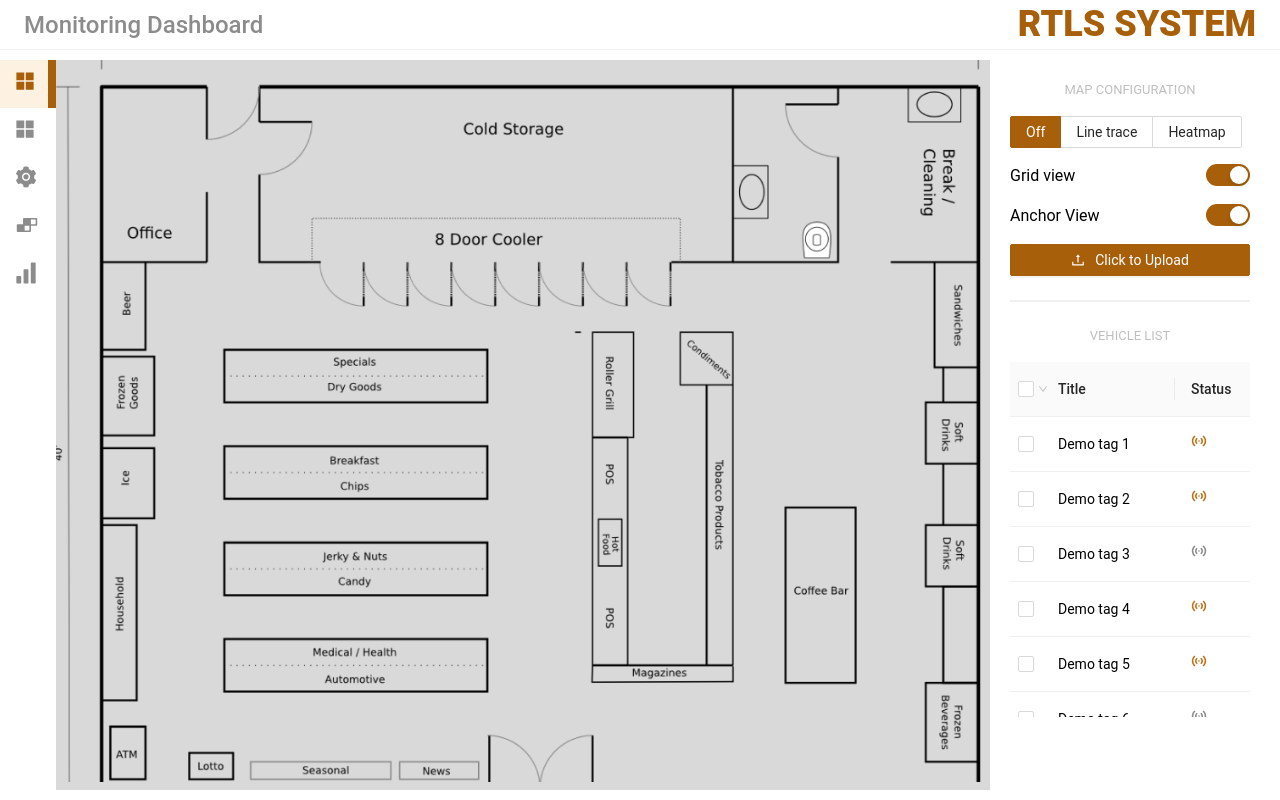
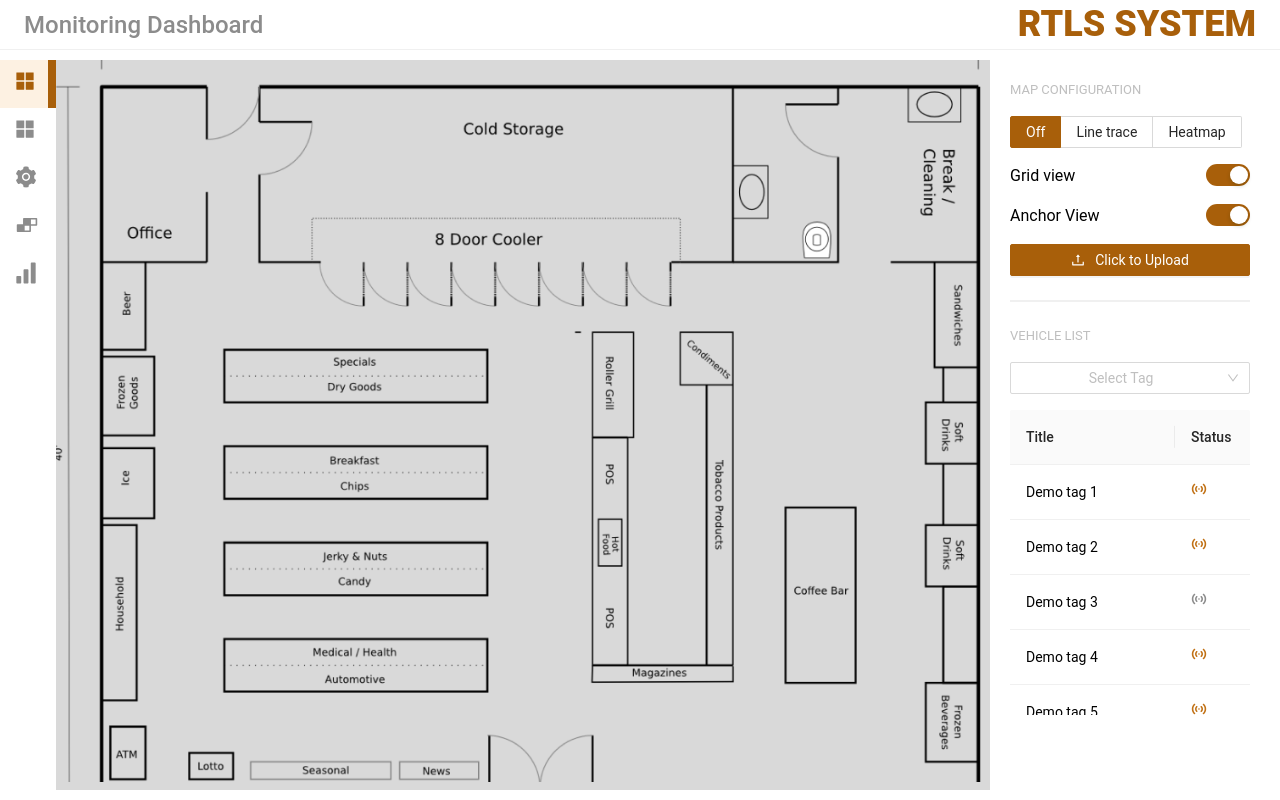
Before and after one commit to hahuyhungdev/heatmapAdvanced, a React (Create React App) app: page / in a window 1280 px wide. Built offline with nearby package versions, Linux system fonts and the light colour scheme.

Commit message:
feat: implement select data

```diff
--- a/src/assets/styles/antdesign.css
+++ b/src/assets/styles/antdesign.css
@@ -9,24 +9,36 @@
 .antCustom :where(.css-dev-only-do-not-override-acm2ia).ant-pagination .ant-pagination-item-active a {
   color: #c17115;
 }
-.antCustom :where(.css-dev-only-do-not-override-acm2ia).ant-pagination .ant-pagination-item:not(.ant-pagination-item-active):hover{
+.antCustom
+  :where(.css-dev-only-do-not-override-acm2ia).ant-pagination
+  .ant-pagination-item:not(.ant-pagination-item-active):hover {
   background-color: white;
   border: 1px solid #c17115;
 }
-.antCustom :where(.css-dev-only-do-not-override-acm2ia).ant-pagination .ant-pagination-item a:hover{
+.antCustom :where(.css-dev-only-do-not-override-acm2ia).ant-pagination .ant-pagination-item a:hover {
   color: #c17115;
 }
-.antCustom:where(.css-dev-only-do-not-override-acm2ia).ant-pagination .ant-pagination-prev .ant-pagination-item-link, :where(.css-dev-only-do-not-override-acm2ia).ant-pagination .ant-pagination-next .ant-pagination-item-link:hover{
+.antCustom:where(.css-dev-only-do-not-override-acm2ia).ant-pagination .ant-pagination-prev .ant-pagination-item-link,
+:where(.css-dev-only-do-not-override-acm2ia).ant-pagination .ant-pagination-next .ant-pagination-item-link:hover {
   color: #c17115;
 }
-.antCustom:where(.css-dev-only-do-not-override-acm2ia).ant-pagination .ant-pagination-prev .ant-pagination-item-link, :where(.css-dev-only-do-not-override-acm2ia).ant-pagination .ant-pagination-next .ant-pagination-item-link:hover{
+.antCustom:where(.css-dev-only-do-not-override-acm2ia).ant-pagination .ant-pagination-prev .ant-pagination-item-link,
+:where(.css-dev-only-do-not-override-acm2ia).ant-pagination .ant-pagination-next .ant-pagination-item-link:hover {
   color: #c17115;
 }
-.antCustom :where(.css-dev-only-do-not-override-acm2ia).ant-pagination .ant-pagination-prev button:hover, :where(.css-dev-only-do-not-override-acm2ia).ant-pagination .ant-pagination-next button:hover{
+.antCustom :where(.css-dev-only-do-not-override-acm2ia).ant-pagination .ant-pagination-prev button:hover,
+:where(.css-dev-only-do-not-override-acm2ia).ant-pagination .ant-pagination-next button:hover {
   color: #c17115;
 }
-.antCustom:where(.css-dev-only-do-not-override-acm2ia).ant-select:not(:where(.css-dev-only-do-not-override-acm2ia).ant-select-customize-input) .ant-select-selector:hover{
+.antCustom:where(.css-dev-only-do-not-override-acm2ia).ant-select:not(
+    :where(.css-dev-only-do-not-override-acm2ia).ant-select-customize-input
+  )
+  .ant-select-selector:hover {
   border-color: #c17115;
   border-radius: 1px;
 }
+
+.ant-select:not(.ant-select-customize-input) .ant-select-selector {
+  min-width: 100px;
+}
 /* end custon antd css */
--- a/src/components/Dropdown/index.jsx
+++ b/src/components/Dropdown/index.jsx
@@ -16,6 +16,8 @@ export const SelectOption = ({
 }) => {
   return (
     <Select
+      // @ts-ignore
+      defaultValue="lucy"
       className={className}
       onChange={onChange}
       value={value}
@@ -23,8 +25,8 @@ export const SelectOption = ({
       disabled={disabled}
       {...props}
     >
-      {options?.map(({ value, label, url_Image }) => (
-        <Option key={value} value={value}>
+      {options?.map(({ value, label, url_Image }, index) => (
+        <Option key={value || index} value={value}>
           {isIcon ? (
             <div style={{ display: 'flex', alignItems: 'center', justifyContent: 'center', gap: '5px' }}>
               <span>{url_Image}</span>
@@ -48,4 +50,5 @@ SelectOption.propTypes = {
   disabled: PropTypes.bool,
   isIcon: PropTypes.bool,
   url_Image: PropTypes.string || PropTypes.element,
+  defaultValue: PropTypes.any,
 };
--- a/src/components/Table/Vehicle/index.jsx
+++ b/src/components/Table/Vehicle/index.jsx
@@ -1,12 +1,14 @@
-import { Space, Table } from 'antd';
-// import { SelectOption } from 'components/Dropdown';
+/* eslint-disable no-unused-vars */
+import { Select, Space, Table } from 'antd';
+import { SelectOption } from 'components';
 import { IconStatus } from 'components/Icons';
+import { IconForklift, IconGroup, IconPerson } from 'components/Icons';
 import React, { useState } from 'react';
 
 const columns = [
   {
     title: 'Title',
-    dataIndex: 'label',
+    dataIndex: 'value',
     key: 'Title',
     render: (text) => <a>{text}</a>,
   },
@@ -25,80 +27,88 @@ const columns = [
 const dataVahicle = [
   {
     key: '1',
-    label: 'Demo tag 1',
     value: 'Demo tag 1',
+    label: 'forklift',
+    url_Image: <IconForklift />,
     status: true,
   },
   {
     key: '2',
-    label: 'Demo tag 2',
     value: 'Demo tag 2',
+    label: 'forklift',
+    url_Image: <IconForklift />,
     status: true,
   },
   {
     key: '3',
-    label: 'Demo tag 3',
     value: 'Demo tag 3',
+    label: 'person',
+    url_Image: <IconPerson />,
     status: false,
   },
   {
     key: '4',
-    label: 'Demo tag 4',
     value: 'Demo tag 4',
+    label: 'group',
+    url_Image: <IconGroup />,
     status: true,
   },
   {
     key: '5',
-    label: 'Demo tag 5',
+    value: 'Demo tag 5',
+    label: 'group',
+    url_Image: <IconGroup />,
     status: true,
   },
   {
     key: '6',
-    label: 'Demo tag 6',
+    value: 'Demo tag 6',
+    label: 'person',
+    url_Image: <IconPerson />,
     status: false,
   },
 ];
 
 export const TableVehicle = () => {
-  const [selectedRowKeys, setSelectedRowKeys] = useState([]);
-  const onSelectChange = (newSelectedRowKeys) => {
-    console.log('selectedRowKeys changed: ', newSelectedRowKeys);
-    setSelectedRowKeys(newSelectedRowKeys);
+  const [valueType, setValueType] = useState('');
+
+  const onFilterChange = (_, test) => {
+    console.log(test.label);
+    setValueType(test.label);
   };
+  // const onFilterChange with equal with valueType
+  const dataFilter = dataVahicle.filter((item) => {
+    if (valueType === '' || valueType == 'All') return true;
+    return item.label === valueType;
+  });
+  console.log(dataFilter);
 
-  const rowSelection = {
-    selectedRowKeys,
-    onChange: onSelectChange,
-    selections: [
-      Table.SELECTION_ALL,
-      // Table.SELECTION_INVERT,
-      Table.SELECTION_NONE,
-      {
-        key: 'even',
-        text: 'Select Status On Row',
-        onSelect: (changableRowKeys) => {
-          //dataVahicle select status true
-          let newSelectedRowKeys = [];
-          newSelectedRowKeys = changableRowKeys.filter((key, index) => {
-            if (dataVahicle[index].status === true) return true;
-            return false;
-          });
-          setSelectedRowKeys(newSelectedRowKeys);
-        },
-      },
-    ],
-  };
+  const dataSelect = [
+    {
+      label: 'All',
+      value: 'All',
+    },
+    {
+      label: 'forklift',
+      value: 'forklift',
+    },
+    {
+      label: 'person',
+      value: 'person',
+    },
+    {
+      label: 'group',
+      value: 'group',
+    },
+  ];
+
   return (
-    <div className="tableVahicle">
-      {/* <SelectOption options={selectTitle} placeholder="Select Tag" /> */}
-      <Table
-        rowSelection={rowSelection}
-        columns={columns}
-        dataSource={dataVahicle}
-        pagination={false}
-        // scroll={{ x: 100, y: 300 }}
-        scroll={{ y: 300 }}
-      />
+    <div
+      className="tableVahicle"
+      style={{ width: '100%', textAlign: 'center', display: 'flex', rowGap: '16px', flexDirection: 'column' }}
+    >
+      <Select options={dataSelect} placeholder="Select Tag" onChange={onFilterChange} />
+      <Table columns={columns} dataSource={dataFilter} pagination={false} scroll={{ y: 250 }} />
     </div>
   );
 };
--- a/src/pages/dashboard/style.scss
+++ b/src/pages/dashboard/style.scss
@@ -10,7 +10,6 @@
   line-height: 20px;
   color: #bfbfbf;
   margin-bottom: 16px;
-  text-align: center;
   text-transform: uppercase;
 }
 .dashboard {
--- a/src/pages/devices/index.jsx
+++ b/src/pages/devices/index.jsx
@@ -2,9 +2,25 @@ import './style.scss';
 
 import { Button, Pagination, Space } from 'antd';
 import { ButtonCustom, ModalAlert, Page } from 'components';
-// import {ButtonCustom  } from 'components/Button';
 import { IconForklift, IconGroup, IconPerson } from 'components/Icons';
 import { PopupDevice, PopupMap, PopupTag } from 'components/Popup';
+export const dataOptions = [
+  {
+    value: 'hahuyhung',
+    label: 'Forklift   ',
+    url_Image: <IconForklift />,
+  },
+  {
+    value: 'hahuyhung1',
+    label: 'Person',
+    url_Image: <IconPerson />,
+  },
+  {
+    value: 'Group',
+    label: 'Group',
+    url_Image: <IconGroup />,
+  },
+];
 import React, { useState } from 'react';
 export const Devices = () => {
   const [isModalVisible, setIsModalVisible] = useState(false);
@@ -29,24 +45,6 @@ export const Devices = () => {
     setIsModalTag(false);
   };
 
-  const dataOptions = [
-    {
-      value: 'hahuyhung',
-      label: 'Forklift   ',
-      url_Image: <IconForklift />,
-    },
-    {
-      value: 'hahuyhung1',
-      label: 'Person',
-      url_Image: <IconPerson />,
-    },
-    {
-      value: 'Group',
-      label: 'Group',
-      url_Image: <IconGroup />,
-    },
-  ];
-
   const increaseCount = () => {
     console.log('increaseCount');
     setCount(count + 1);
@@ -64,7 +62,6 @@ export const Devices = () => {
           gap: '10px',
         }}
       >
-        {' '}
         <ButtonCustom onClick={increaseCount}>Increase</ButtonCustom>
         <div className="sectionDevice" style={{ backgroundColor: 'pink' }}>
           <h1>Devices Management</h1>
```
Lines whose indentation alone changed are shown as unchanged.
